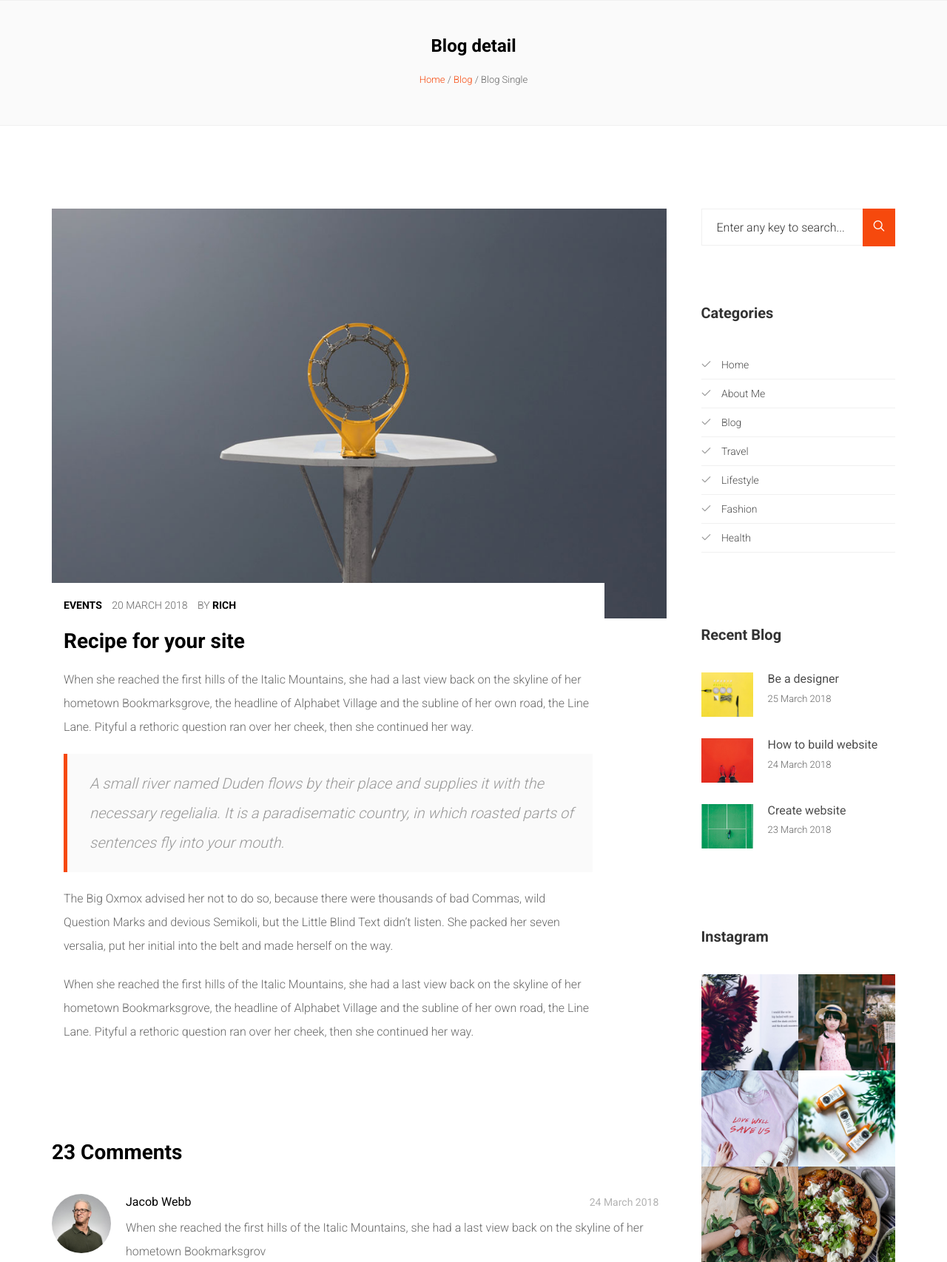
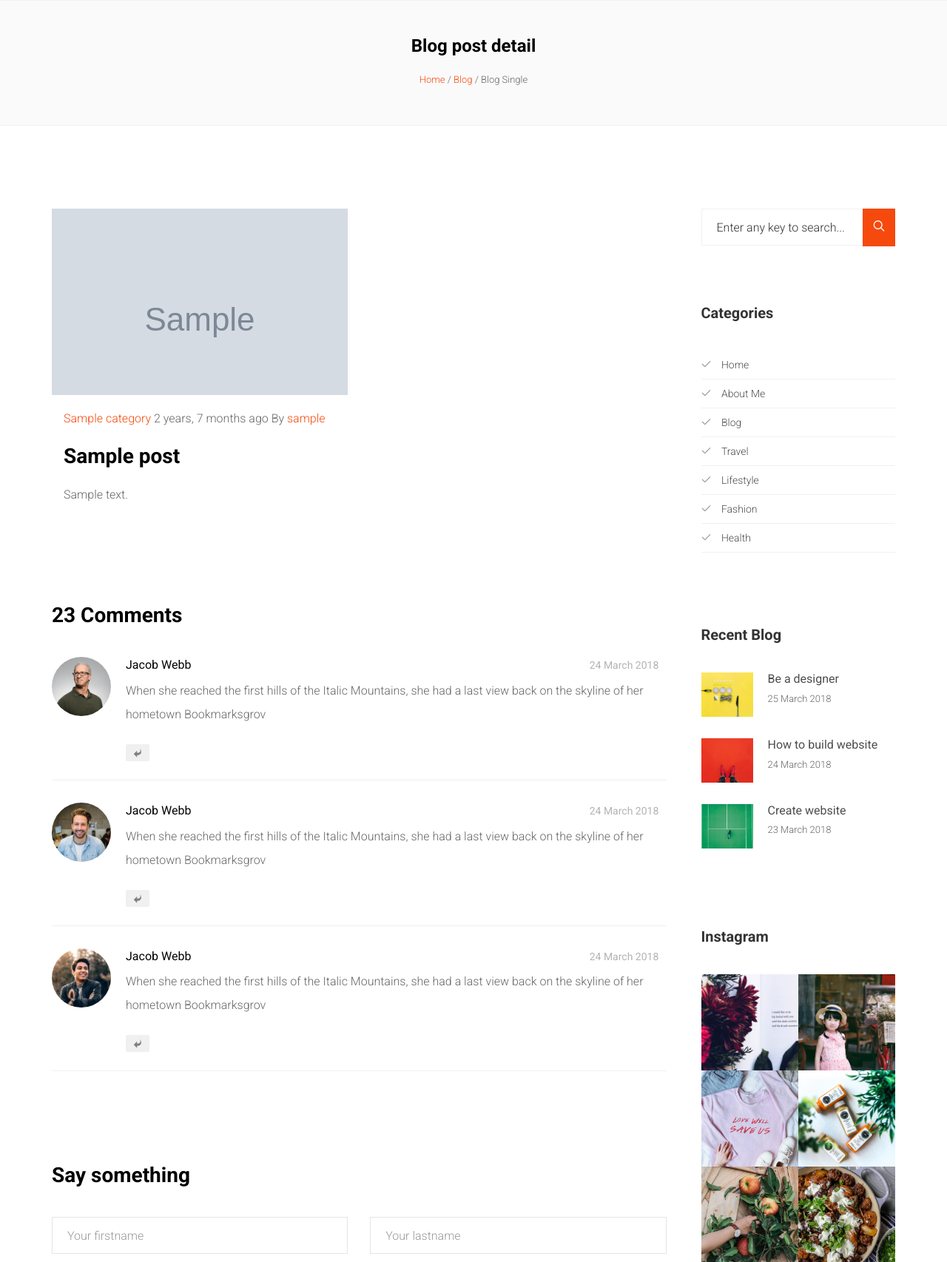
Before and after one commit to EverLookNeverSee/noonpost, a Django app: template templates/blog/blog-single.html in a window 1280 px wide. Shown: the part 90-1796 px from the top of the page at 74% size. Run offline with Django 3.2, Linux system fonts and the light colour scheme; the template is opened without the code that fills it: values that come from a table or form of the project are taken from there, others are empty; tables that the repository leaves empty hold one stand-in row (values such as "Sample post"); grey boxes marked "Sample" are stand-in pictures; some libraries are stand-ins or nearby versions; some web fonts are replaced.

Commit message:
Designing and implementing blog-single post related section

```diff
--- a/templates/blog/blog-single.html
+++ b/templates/blog/blog-single.html
@@ -1,11 +1,13 @@
 {% extends 'base.html' %}
 {% load static %}
+{% load blog_tags %}
+{% load humanize %}
 {% block content %}
 		<aside id="colorlib-breadcrumbs">
 			<div class="container">
 				<div class="row">
 					<div class="col-md-12 breadcrumbs text-center">
-						<h2>Blog detail</h2>
+						<h2>Blog post detail</h2>
 						<p><span><a href="{% url 'home:index' %}">Home</a></span> / <span><a href="{% url 'blog:index' %}">Blog </a></span> / <span>Blog Single</span></p>
 					</div>
 				</div>
@@ -20,21 +22,18 @@
 							<div class="col-md-12">
 								<div class="blog-entry">
 									<div class="blog-img blog-detail">
-										<img src="{% static 'assets/images/blog-4.jpg' %}" class="img-responsive" alt="html5 bootstrap template">
+										<img src="{{ post.image.url }}" class="img-responsive" alt="html5 bootstrap template">
 									</div>
 									<div class="desc">
-										<p class="meta">
-											<span class="cat"><a href="#">Events</a></span>
-											<span class="date">20 March 2018</span>
-											<span class="pos">By <a href="#">Rich</a></span>
+										<p>
+											{% for cat in post.category.all %}
+											<span class="cat"><a href="{% url 'blog:category' cat_name=cat.name %}">{{ cat.name }}</a></span>{% if not forloop.last %},{% endif %}
+											{% endfor %}
+											<span class="date">{{ post.publish_date|naturaltime }}</span>
+											<span class="pos">By <a href="{% url 'blog:author' author_username=post.author.username %}">{{ post.author.username }}</a></span>
 										</p>
-										<h2><a href="blog.html">Recipe for your site</a></h2>
-										<p>When she reached the first hills of the Italic Mountains, she had a last view back on the skyline of her hometown Bookmarksgrove, the headline of Alphabet Village and the subline of her own road, the Line Lane. Pityful a rethoric question ran over her cheek, then she continued her way. </p>
-										<blockquote>
-											A small river named Duden flows by their place and supplies it with the necessary regelialia. It is a paradisematic country, in which roasted parts of sentences fly into your mouth.
-										</blockquote>
-										<p>The Big Oxmox advised her not to do so, because there were thousands of bad Commas, wild Question Marks and devious Semikoli, but the Little Blind Text didn’t listen. She packed her seven versalia, put her initial into the belt and made herself on the way.</p>
-										<p>When she reached the first hills of the Italic Mountains, she had a last view back on the skyline of her hometown Bookmarksgrove, the headline of Alphabet Village and the subline of her own road, the Line Lane. Pityful a rethoric question ran over her cheek, then she continued her way. </p>
+										<h2>{{ post.title }}</h2>
+										<p>{{ post.content|safe }}</p>
 									</div>
 								</div>
 							</div>
```
